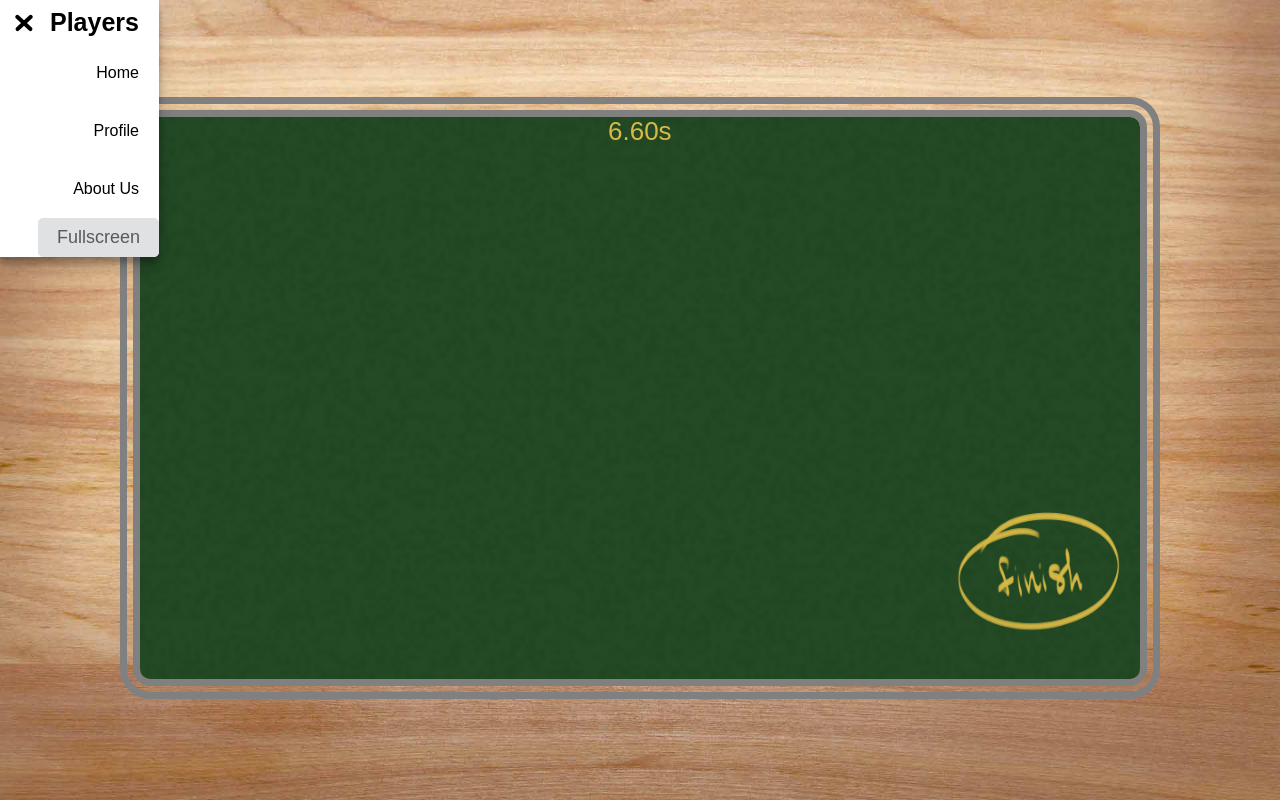
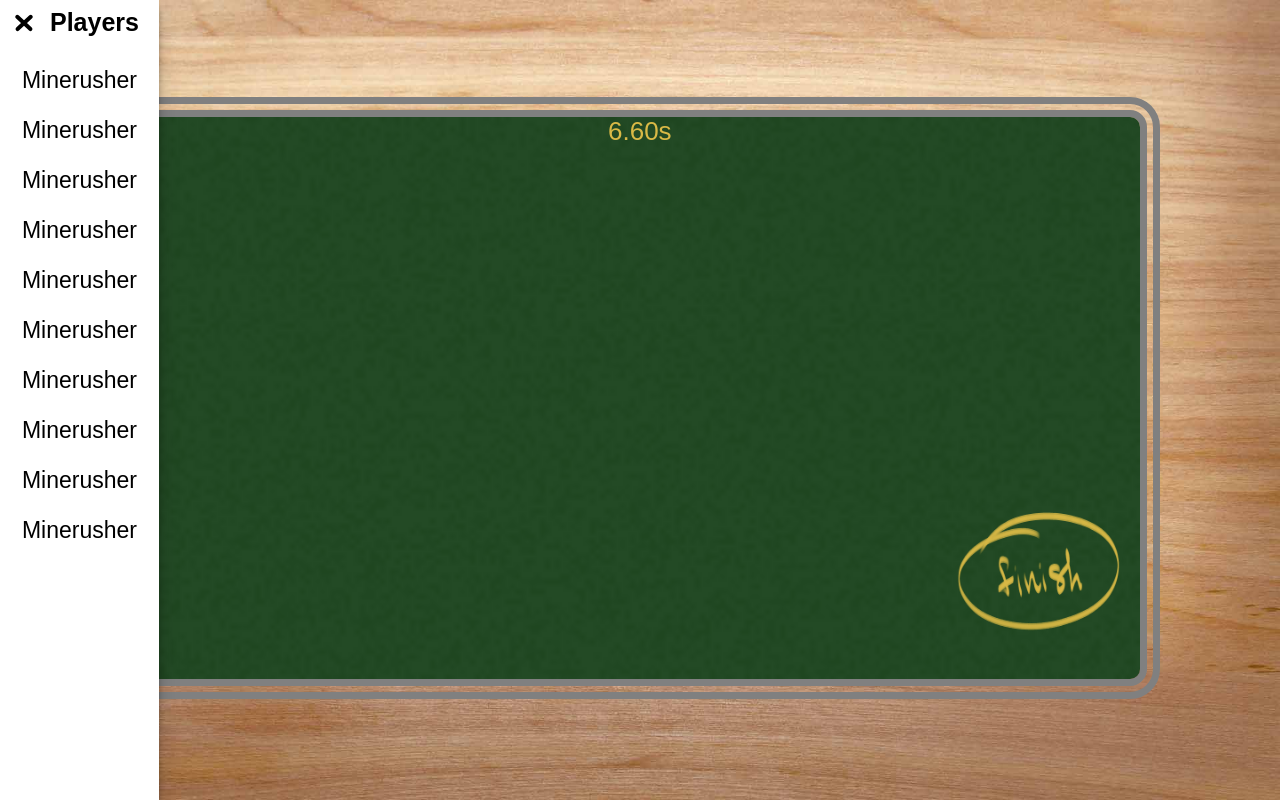
Before and after one commit to kristyanYochev/mathstick, a Flask app: page /game in a window 1280 px wide. Run offline with Flask 2, Linux system fonts and the light colour scheme; a user stored in the database is signed in; data comes from the database, SQL or seed files in the repository; parts of the project's set-up code (start-up, migrations or seed data) failed here and were passed over.

Commit message:
[Update] game.html css

```diff
--- a/static/css/index.css
+++ b/static/css/index.css
@@ -77,6 +77,16 @@ a{
     right:0;
 }
 
+.player_menu{
+    height:100vh;
+    overflow: auto;
+    border-bottom-right-radius: 0px;
+}
+
+.player_menu > p{
+    text-align: center;
+    font-size:23px;
+}
 
 #rotate_screen{
     background-image: url("../images/asd.png");
--- a/templates/game.html
+++ b/templates/game.html
@@ -17,12 +17,18 @@
                 <span class="opened"></span>
                 <span class="opened"></span>
             </div>
-            <div class="drawer_menu">
+            <div class="player_menu drawer_menu">
                 <header>Players</header>
-                <a href="#">Home</a>
-                <a href="#">Profile</a>
-                <a href="#">About Us</a>
-                <input class="button" type="button" value="Fullscreen" id="fullscreen"/>
+                <p>Minerusher</p>
+                <p>Minerusher</p>
+                <p>Minerusher</p>
+                <p>Minerusher</p>
+                <p>Minerusher</p>
+                <p>Minerusher</p>
+                <p>Minerusher</p>
+                <p>Minerusher</p>
+                <p>Minerusher</p>
+                <p>Minerusher</p>
             </div>
         </div>
         <div class="game_layout">
```
Also changed, not shown: static/css/CreateRoom.css (+3 -5 lines).
